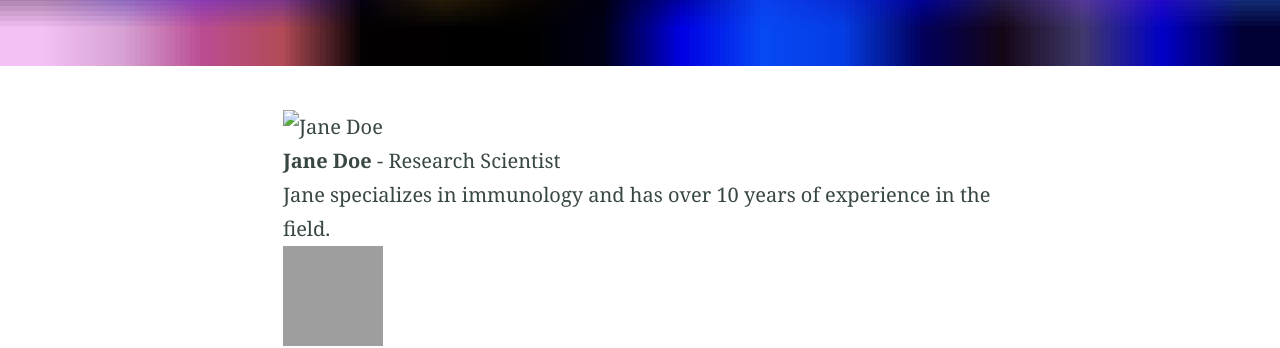
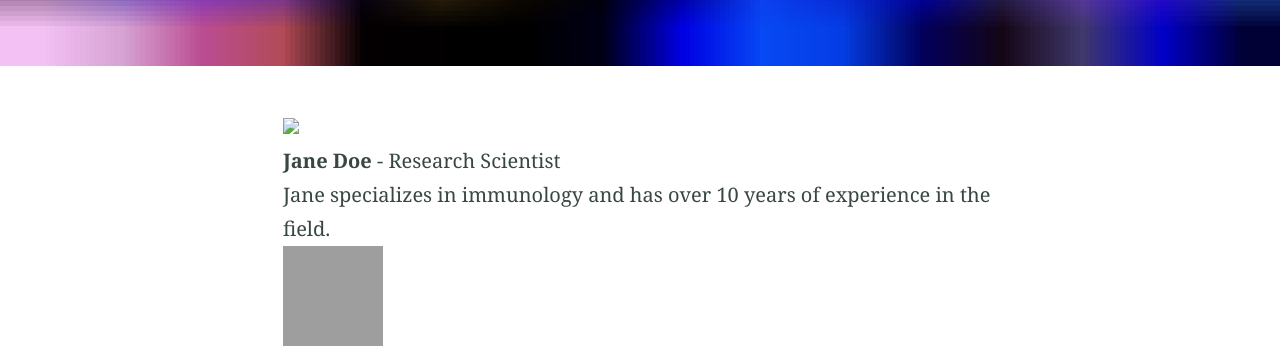
Before and after one commit to acnilo/202411_LNMA_IA-mIF, a Jekyll site: the page built from blog/index.html, in a window 1280 px wide. Shown: the part 324-672 px from the top of the page. Built offline with Jekyll 4.4.1, drawn with Linux system fonts in a browser that asks for light colours; the list of posts is cut into pages by our own code; grey boxes are pictures that could not be loaded.

Commit message:
Update blog.html

```diff
--- a/_layouts/blog.html
+++ b/_layouts/blog.html
@@ -10,12 +10,12 @@
 
     <article class="article article--page typeset">
 
-      <h1>{{ bio.name }}</h1>
+      <h2>{{ bio.name }}</h2>
 
       <div class="bio-list">
         {% for bio in site.data.bios %}
           <div class="bio">
-            <img src="{{ bio.image }}" alt="{{ bio.name }}" class="bio-image">
+            <img src="{{ bio.image }}" class="bio-image">
             <div class="bio-info">
               <strong>{{ bio.name }}</strong> - {{ bio.role }}<br>
               {{ bio.bio }}
```
